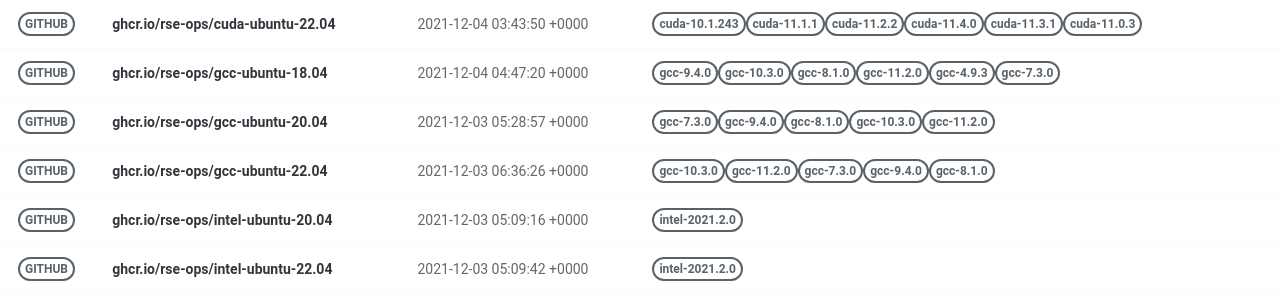
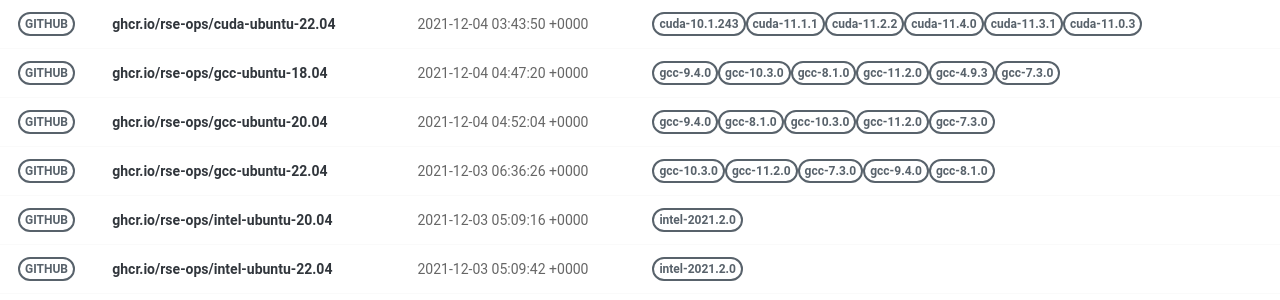
Before and after one commit to rse-ops/docker-images, a Jekyll site: the page built from pages/index.md, in a window 1280 px wide. Shown: the part 326-626 px from the top of the page. Built offline with Jekyll 4.4.1, drawn with Linux system fonts in a browser that asks for light colours; nearby versions of some CDN libraries.

Commit message:
Automated push to update library 2021-12-04

```diff
--- a/_library/ghcr.io-rse-ops-gcc-ubuntu-20.04.md
+++ b/_library/ghcr.io-rse-ops-gcc-ubuntu-20.04.md
@@ -1,14 +1,11 @@
 ---
 layout: container
 name: ghcr.io/rse-ops/gcc-ubuntu-20.04
-updated_at: 2021-12-03 05:28:57.574418
+updated_at: 2021-12-04 04:52:04.944144
 
 
 container_url: https://github.com/orgs/rse-ops/packages/container/package/gcc-ubuntu-20.04
 versions:
- - tag: gcc-7.3.0
-   dockerfile: https://github.com/rse-ops/docker-images/blob/main/ubuntu/gcc/Dockerfile
-   manifest: https://crane.ggcr.dev/manifest/ghcr.io/rse-ops/gcc-ubuntu-20.04:gcc-7.3.0
  - tag: gcc-9.4.0
    dockerfile: https://github.com/rse-ops/docker-images/blob/main/ubuntu/gcc/Dockerfile
    manifest: https://crane.ggcr.dev/manifest/ghcr.io/rse-ops/gcc-ubuntu-20.04:gcc-9.4.0
```
Also changed, not shown: other parts of _library/ghcr.io-rse-ops-gcc-ubuntu-20.04.md (+3 -0 lines).
